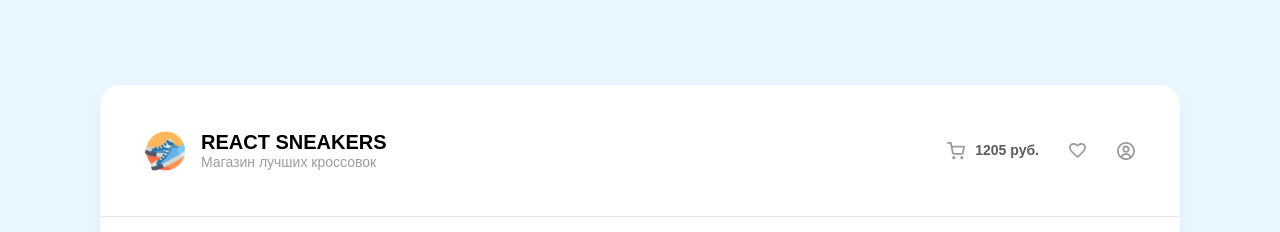
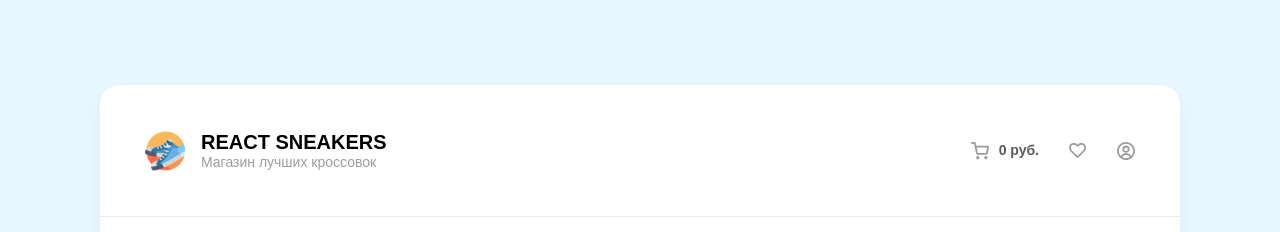
Before and after one commit to SkoroXoDTwo/react-sneakers, a React (Create React App) app: page / in a window 1280 px wide. Shown: the top 232 px of the page. Built offline with nearby package versions, Linux system fonts and the light colour scheme; no server answers.

Commit message:
feat: добавить счетчик сумму корзины

```diff
--- a/src/App.js
+++ b/src/App.js
@@ -82,8 +82,18 @@ function App() {
     return favorites.some((obj) => Number(obj.listId) === Number(id))
   }
 
+  const calculateSumBasket = () => {
+    let sum = Number(0);
+
+    basketItems.forEach(item => {
+      sum += Number(item.price);
+    });
+
+    return sum;
+  }
+
   return (
-    <AppContext.Provider value={{ items, basketItems, favorites, isItemAdded, isItemFavorite }}>
+    <AppContext.Provider value={{ items, basketItems, favorites, isItemAdded, isItemFavorite, calculateSumBasket }}>
       <div className="page">
         {basketOpened &&
           <Basket
--- a/src/components/Card/Card.js
+++ b/src/components/Card/Card.js
@@ -11,8 +11,10 @@ const Card = ({ id, linkImg, title, price, onAdd, onFavorite, listId }) => {
 
   const onClickAdd = async () => {
     setBtnAddActive(true);
-    await onAdd({ linkImg, title, price, id, listId: id });
+    await onAdd({ linkImg, title, price, id, listId });
     setBtnAddActive(false);
+
+
   }
   const onClickFavorite = async () => {
     setBtnLikeActive(true);
@@ -27,8 +29,7 @@ const Card = ({ id, linkImg, title, price, onAdd, onFavorite, listId }) => {
           <button
             className={
               'card__like-btn ' +
-              (isItemFavorite(listId) ?
-                'card__like-btn_type_active' : '') +
+              (isItemFavorite(listId) ? 'card__like-btn_type_active ' : '') +
               (btnLikeActive ? 'card__like-btn_type_loading' : '')
             }
             onClick={onClickFavorite}
@@ -45,7 +46,7 @@ const Card = ({ id, linkImg, title, price, onAdd, onFavorite, listId }) => {
           <button
             className={
               'card__add-btn ' +
-              (isItemAdded(id) ? 'card__add-btn_type_active' : '') +
+              (isItemAdded(listId) ? 'card__add-btn_type_active ' : '') +
               (btnAddActive ? 'card__add-btn_type_loading' : '')
             }
             onClick={onClickAdd}
--- a/src/components/Header/Header.js
+++ b/src/components/Header/Header.js
@@ -1,8 +1,11 @@
 import React from 'react';
 import { Outlet, Link } from 'react-router-dom';
 import './header.scss';
+import { AppContext } from '../../App';
 
 const Header = (props) => {
+  const { calculateSumBasket } = React.useContext(AppContext);
+
   return (
     <header className='header'>
       <Link to={'/'}>
@@ -20,7 +23,7 @@ const Header = (props) => {
           <li>
             <button className='header__menu-button' onClick={props.onClickBasket}>
               <img className='header__menu-icon' src='./images/menu-basket-icon.svg' alt="кнопка меню корзины"></img>
-              <span className='header__menu-text'>1205 руб.</span>
+              <span className='header__menu-text'>{`${calculateSumBasket()} руб.`}</span>
             </button>
           </li>
 
```
